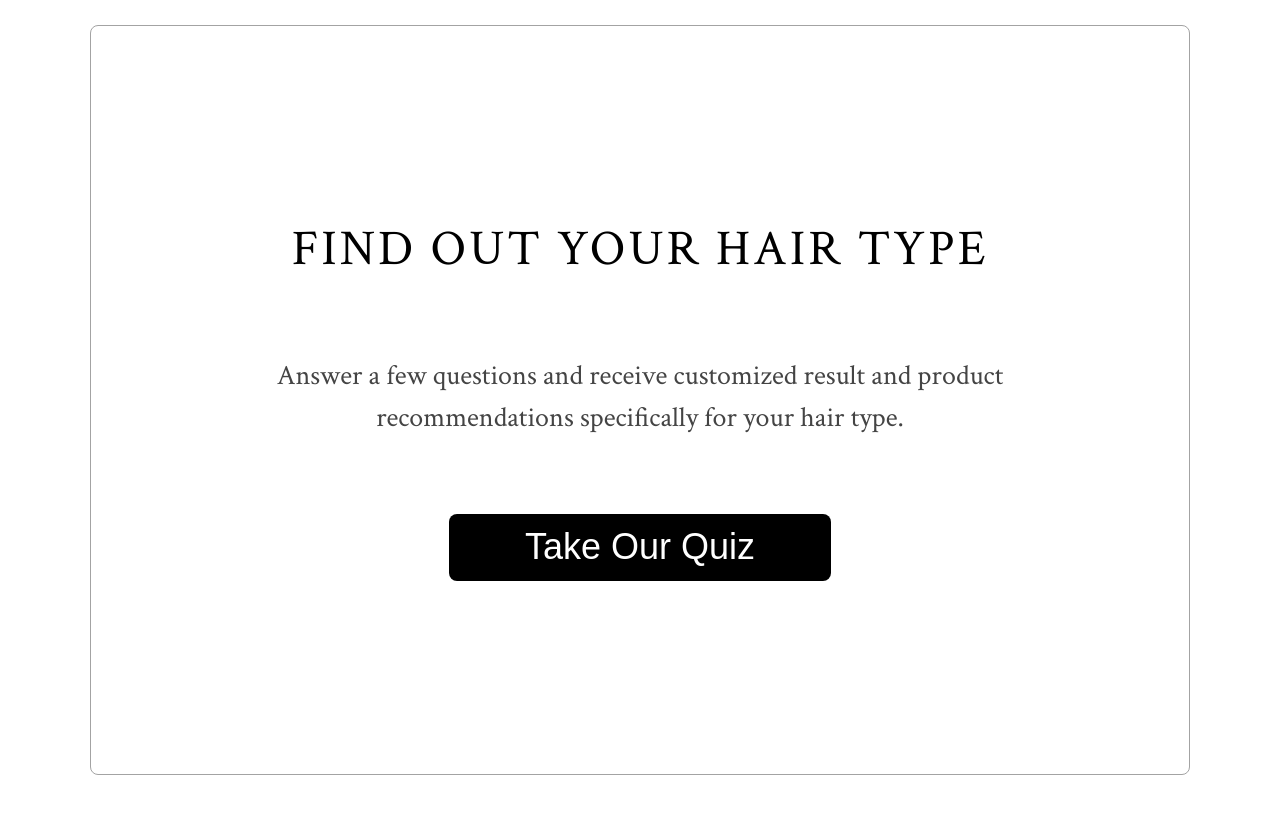
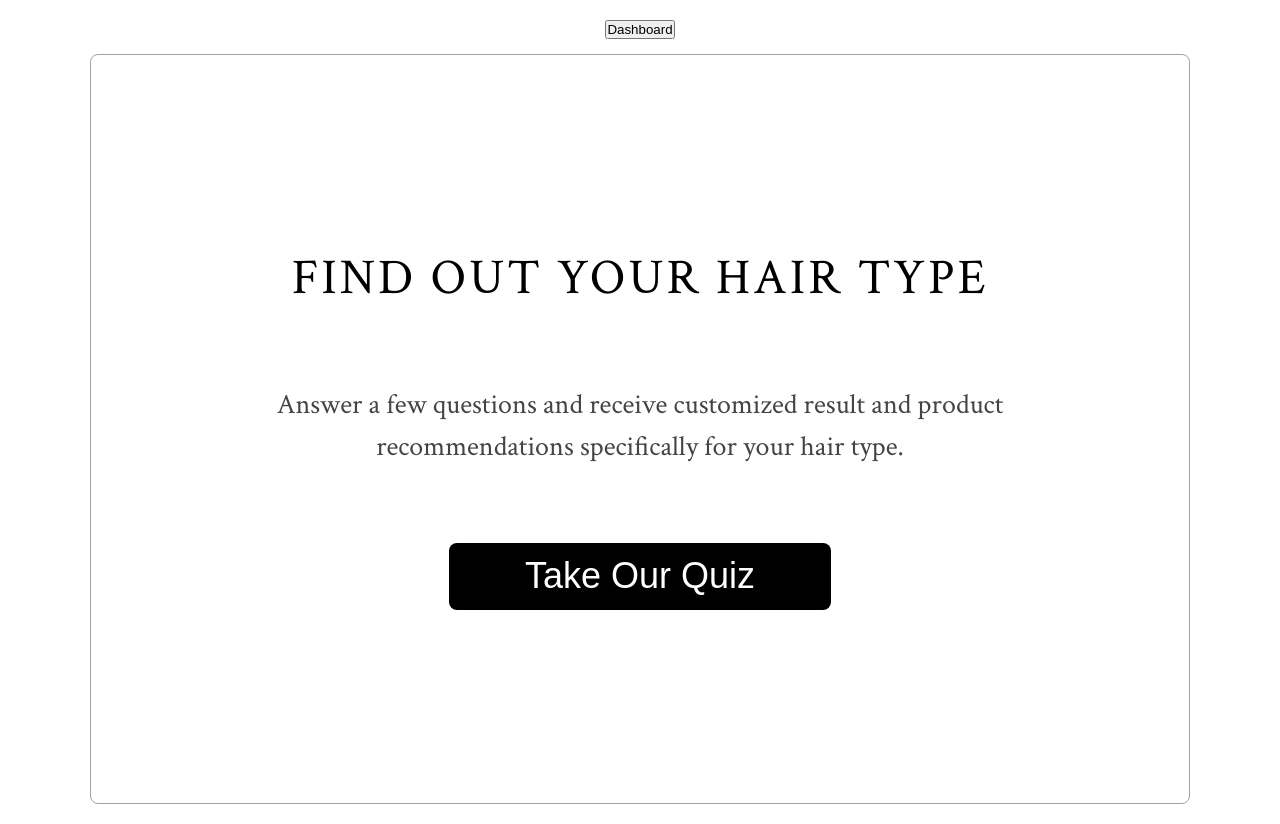
Before and after one commit to nardany/dashboardpage, a React (Vite) app: page / in a window 1280 px wide. Before the commit the page ends 800 px from the top, so only its background shows below. Built offline with nearby package versions, Linux system fonts and the light colour scheme.

Commit message:
dashboard button add

```diff
--- a/src/components/Home/Home.css
+++ b/src/components/Home/Home.css
@@ -6,6 +6,7 @@
   justify-content: center;
   padding: 20px;
   box-sizing: border-box;
+  flex-direction: column;
 }
 
 .content{
--- a/src/components/Home/Home.jsx
+++ b/src/components/Home/Home.jsx
@@ -7,9 +7,12 @@ function Home(){
   const handleNavigate =()=>{
       navigate("/questions")
   }
-
+  const handleDashboard = ()=>{
+    navigate("/dashboard")
+  }
     return(
     <div className="main">
+      <button style={{marginBottom : "15px"}} onClick={handleDashboard}>Dashboard</button>
       <div className="content contentHome">
         <p className="header">FIND OUT YOUR HAIR TYPE</p>
         <div className="infoContent">
```
